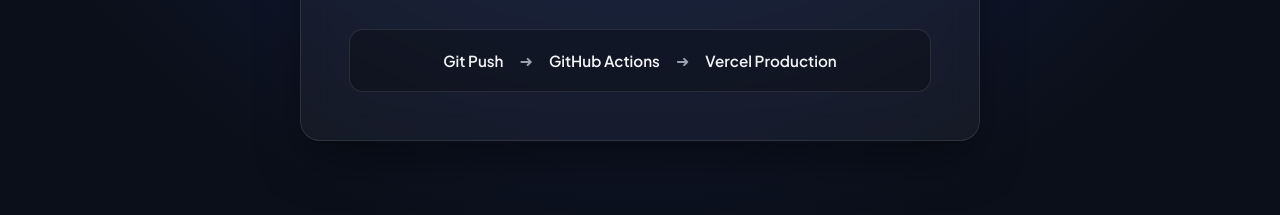
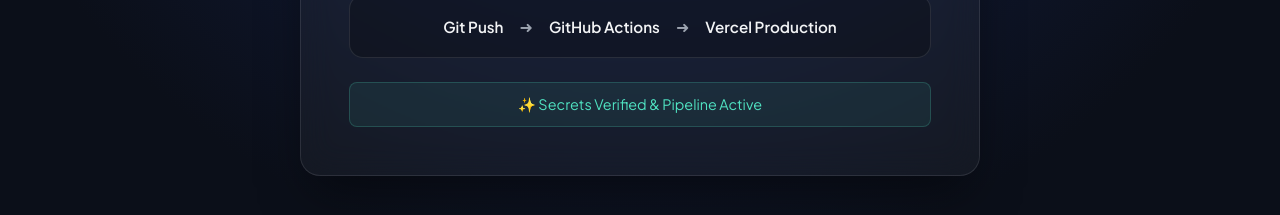
Before and after one commit to RahmanProject08/Integrated-web-18, a plain HTML site: page index.html in a window 1280 px wide. Shown: the part 439-654 px from the top of the page. Drawn offline with Linux system fonts and the light colour scheme.

Commit message:
Test deployment with updated Vercel secrets

```diff
--- a/index.html
+++ b/index.html
@@ -112,6 +112,9 @@
       <span class="arrow">➜</span>
       <span class="pipeline-step">Vercel Production</span>
     </div>
+    <div style="margin-top: 24px; padding: 12px; border-radius: 8px; background: rgba(80, 227, 194, 0.08); border: 1px solid rgba(80, 227, 194, 0.2); font-size: 0.9rem; color: var(--accent);">
+      ✨ Secrets Verified & Pipeline Active
+    </div>
   </div>
 </body>
 </html>
```
